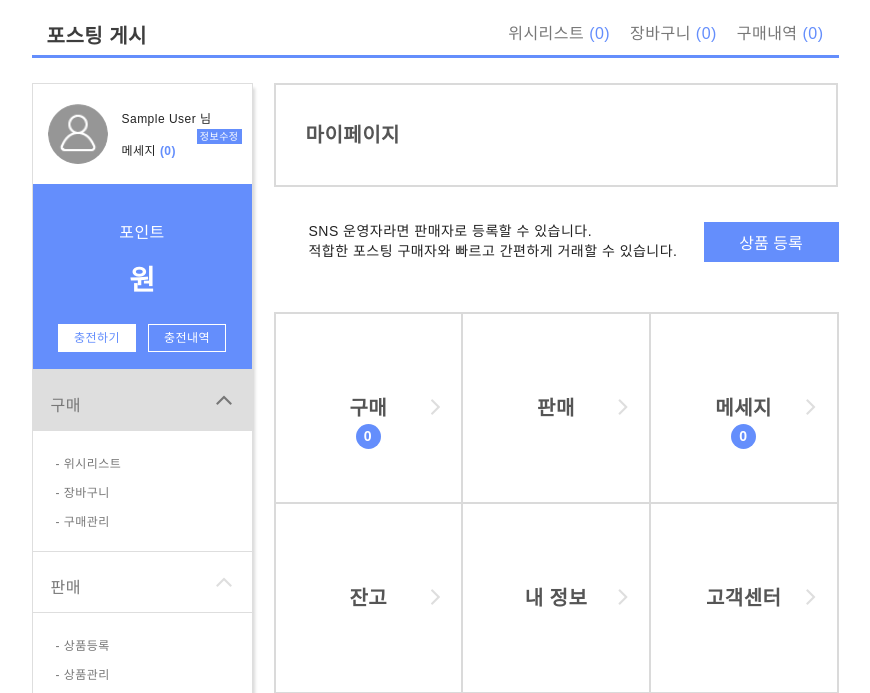
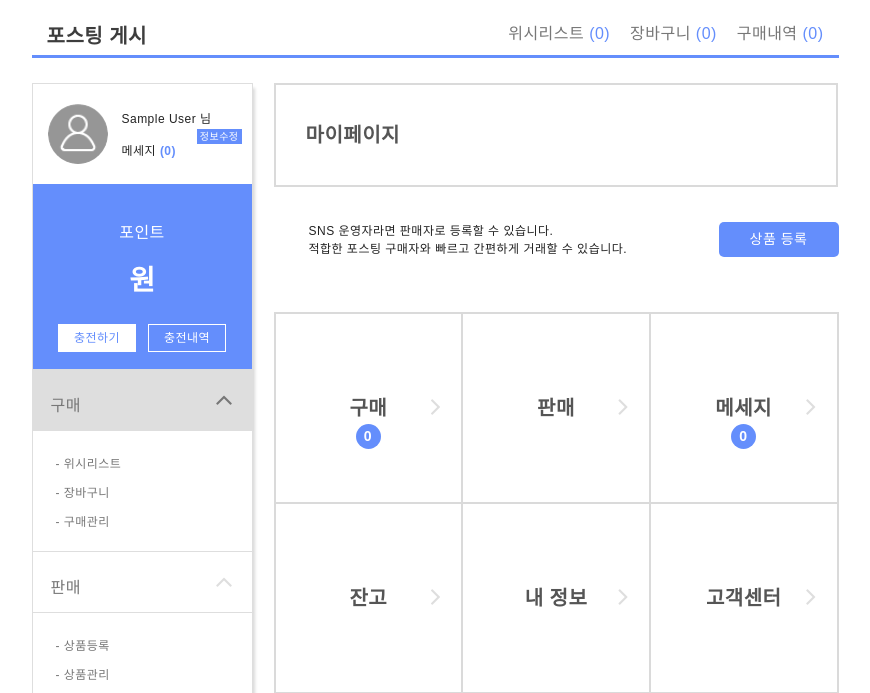
Before and after one commit to springkjw/socialup, a Django app: page /dashboard/ in a window 1280 px wide. Shown: the part 88-781 px from the top of the page, without its empty margins (205-1075 px from the left). Run offline with Django 3.2, Linux system fonts and the light colour scheme; the visitor is signed in with stand-in values (Sample User, id 1); data comes from the database, SQL or seed files in the repository; data that the repository does not hold is empty.

Commit message:
seller exception

```diff
--- a/static/css/auth.css
+++ b/static/css/auth.css
@@ -350,5 +350,5 @@
     color: white;
     font-size: 16px;
     font-weight: 300;
-    padding: 14px 139px 14px 139px;
+    padding: 14px 0 14px 0;
 }
--- a/static/css/dashboard.css
+++ b/static/css/dashboard.css
@@ -262,21 +262,24 @@ body {
 }
 
 .dashboard-content .dashboard-register-seller .dashboard-register-seller-description {
-    font-size: 14px;
-    line-height: 1.4;
+    font-size: 12px;
+    line-height: 1.5;
     font-weight: 400;
     float: left;
-    width: 370px;
+    width: 360px;
 }
 
 .dashboard-content .dashboard-register-seller .dashboard-register-seller-button {
     float: right;
-    width: 135px;
-    height: 40px;
+    width: 120px;
+    height: 35px;
     background: #648efc;
     color: white;
-    font-size: 16px;
+    font-size: 14px;
     font-weight: 300;
+    text-align: center;
+    line-height: 35px;
+    border-radius: 5px;
 }
 
 .dashboard-content .dashboard-menu {
--- a/templates/account/account_home.html
+++ b/templates/account/account_home.html
@@ -12,7 +12,7 @@
                     <p>SNS 운영자라면 판매자로 등록할 수 있습니다.</p>
                     <p>적합한 포스팅 구매자와 빠르고 간편하게 거래할 수 있습니다.</p>
                 </div>
-                <button class="dashboard-register-seller-button">상품 등록</button>
+                <a href="{% url 'product_upload' %}" class="dashboard-register-seller-button">상품 등록</a>
             </div>
         {% endif %}
         <div class="dashboard-menu">
```
Also changed, not shown: markets/views.py (+10 -5 lines), templates/seller/product_manage.html (+13 -1 lines).
